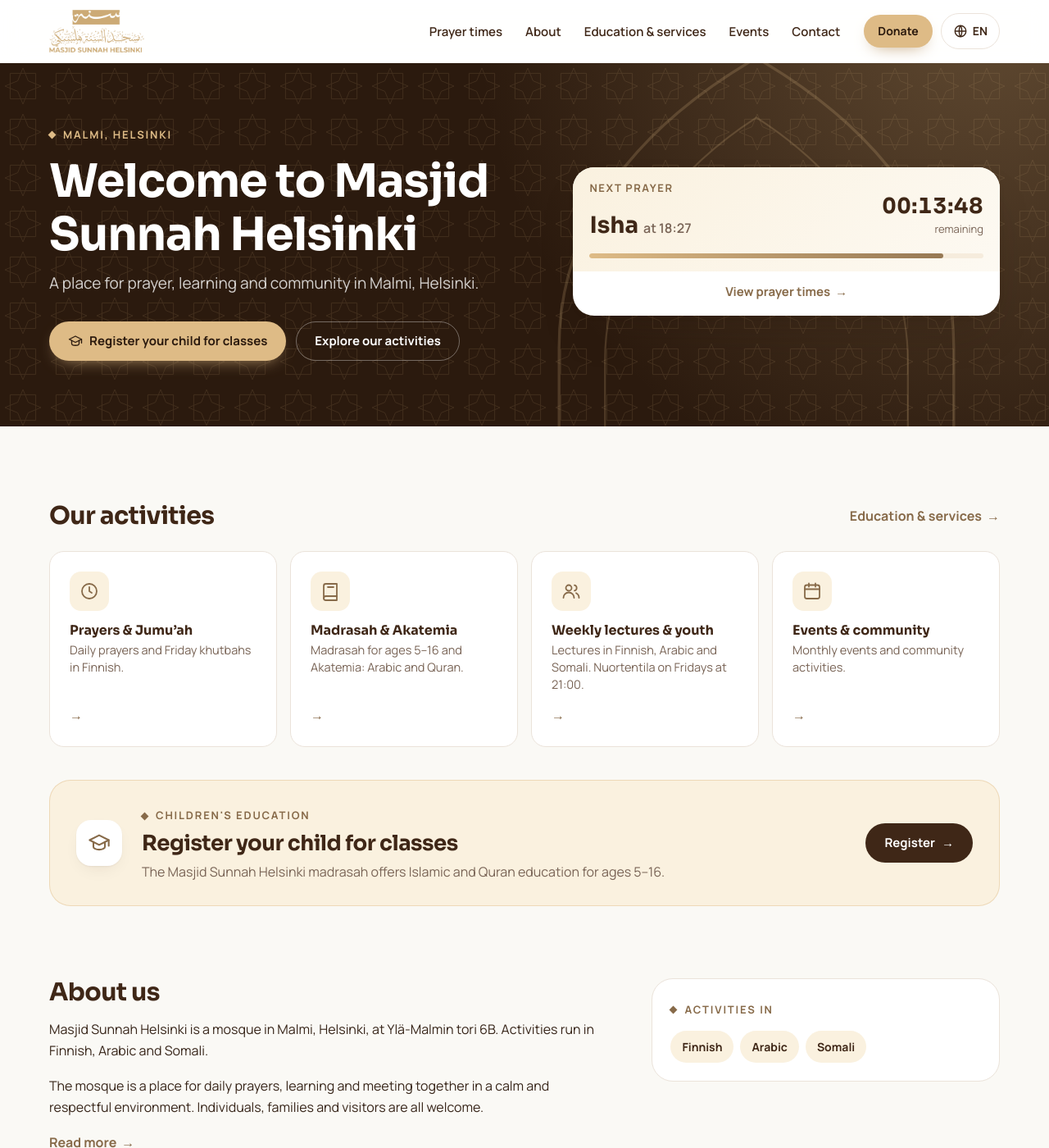
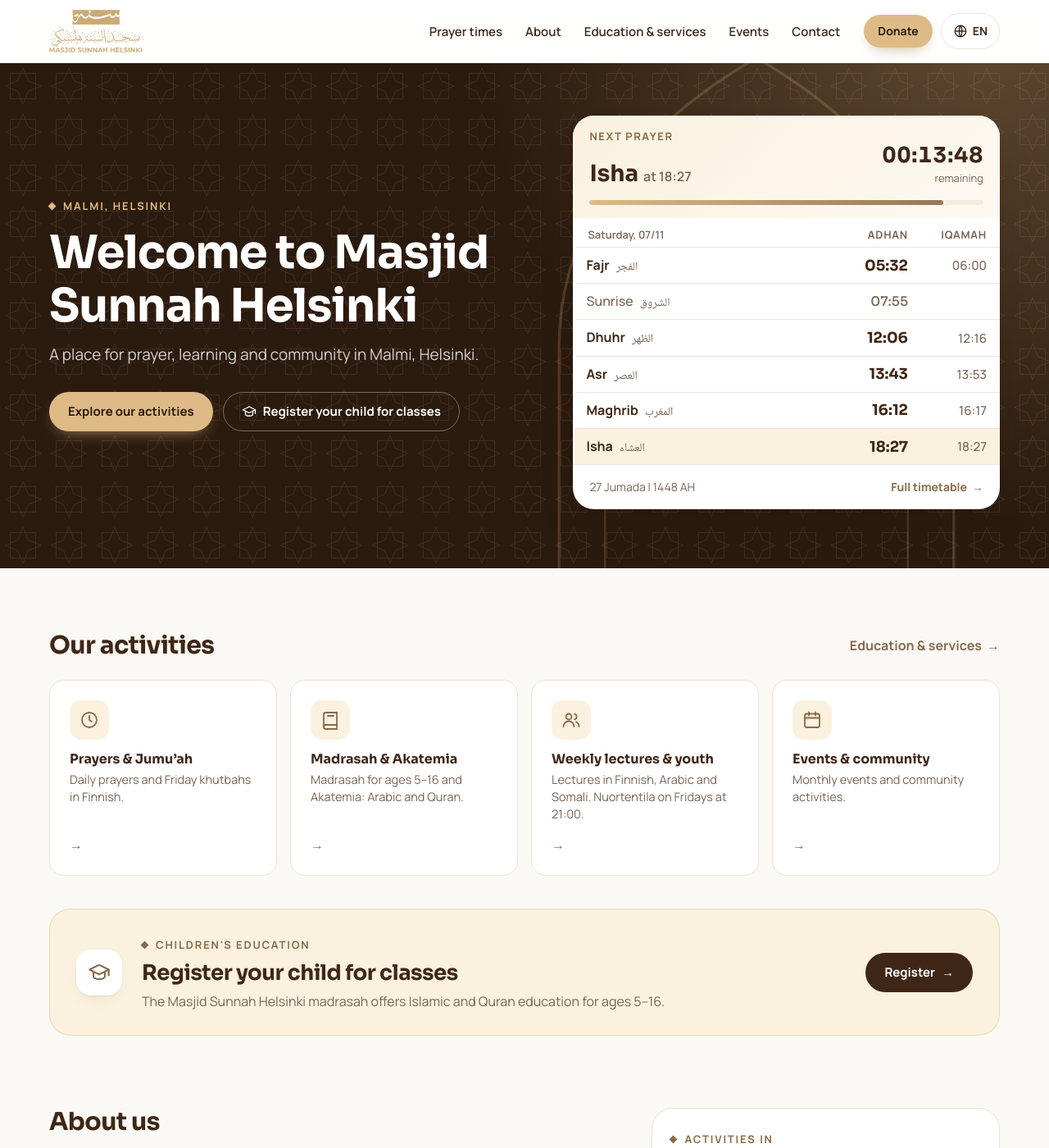
Before and after one commit to suomen-moskeijat/Masjid-sunnah, a Jekyll site: the page built from uusi-v1/index.html, in a window 1280 px wide and 1400 px high. Shown: the whole window at 82% size. Built offline with Jekyll 4.4.1, drawn with Linux system fonts in a browser that asks for light colours.

Commit message:
uusi-v1: palautettu ensimmäiseen versioon (aacfb5b)
Co-Authored-By: Claude Opus 5.5 <noreply@anthropic.com>
Claude-Session: https://claude.ai/code/session_01Fn78vEnHGTYfe1exjJd3xJ

```diff
--- a/_includes/u1/rukous.html
+++ b/_includes/u1/rukous.html
@@ -1,15 +1,14 @@
 {%- comment -%}
   Päivän rukousajat: seuraava rukous (aika, laskuri, edistyminen) ja päivän taulukko
-  (adhan + iqamah). Vaatii sivulle u/rukousdata.html:n. Parametrit: linkki (true = "Koko aikataulu"), vain_seuraava (true = ei päivän taulukkoa, vain seuraava rukous ja "Katso rukousajat")
+  (adhan + iqamah). Vaatii sivulle u/rukousdata.html:n. Parametri: linkki (true = "Koko aikataulu")
 {%- endcomment -%}
-<section class="rk{% if include.vain_seuraava %} rk--vain-seuraava{% endif %}" data-rk aria-label="{{ site.data.kaannokset.rukousajat.fi }}">
+<section class="rk" data-rk aria-label="{{ site.data.kaannokset.rukousajat.fi }}">
   <div class="rk__seuraava">
     <p class="rk__eyebrow">{% include k.html a="seuraava_rukous" %}</p>
     <p class="rk__nimi"><span data-rk-nimi>&nbsp;</span> <span class="rk__klo" data-rk-klo></span></p>
     <p class="rk__laskuri"><span class="rk__aika" data-rk-jaljella dir="ltr">--:--:--</span><small>{% include k.html a="jaljella" %}</small></p>
     <div class="rk__palkki" aria-hidden="true"><span data-rk-palkki></span></div>
   </div>
-  {% unless include.vain_seuraava %}
   <table class="rk__taulu">
     <caption class="u-nakymaton">{% include k.html a="paivan_ajat" %}</caption>
     <thead><tr><th scope="col"><span data-rk-pvm></span></th><th scope="col">{% include k.html a="adhan" %}</th><th scope="col">{% include k.html a="iqamah" %}</th></tr></thead>
@@ -17,10 +16,8 @@
       <tr><th>Fajr</th><td>–</td><td>–</td></tr><tr><th>Dhuhr</th><td>–</td><td>–</td></tr><tr><th>Asr</th><td>–</td><td>–</td></tr><tr><th>Maghrib</th><td>–</td><td>–</td></tr><tr><th>Isha</th><td>–</td><td>–</td></tr>
     </tbody>
   </table>
-  {% endunless %}
   <footer class="rk__ala">
-    {% if include.vain_seuraava %}<a class="u-linkki rk__katso" href="{{ '/uusi-v1/rukousajat/' | relative_url }}">{% include k.html a="katso_rukousajat" %} <span class="u-flip" aria-hidden="true">→</span></a>{% else %}
     <span data-rk-hijri></span>
-    {% if include.linkki %}<a class="u-linkki" href="{{ '/uusi-v1/rukousajat/' | relative_url }}">{% include k.html a="koko_aikataulu" %} <span class="u-flip" aria-hidden="true">→</span></a>{% endif %}{% endif %}
+    {% if include.linkki %}<a class="u-linkki" href="{{ '/uusi-v1/rukousajat/' | relative_url }}">{% include k.html a="koko_aikataulu" %} <span class="u-flip" aria-hidden="true">→</span></a>{% endif %}
   </footer>
 </section>
--- a/assets/css/uusi-v1.css
+++ b/assets/css/uusi-v1.css
@@ -472,23 +472,3 @@ body.on-valikko .u-pikanapit { display: none; }
 .u-pikanappi:hover { transform: scale(1.06); }
 .u-pikanappi--wa { width: 58px; height: 58px; background: #25d366; color: #fff; }
 .u-pikanappi--puh { width: 46px; height: 46px; background: var(--pinta); color: var(--paa); border: 1px solid var(--raja); }
-
-/* ---------- Etusivu: vain seuraava rukous + toimintonapit, yläosa yhtenäinen lohko ---------- */
-.u-hero { padding: 28px 0 32px; }
-.u-hero__sisalto { grid-template-areas: "teksti" "rukous" "napit"; row-gap: 22px; }
-.u-hero__teksti { grid-area: teksti; }
-.u-hero__rukous { grid-area: rukous; margin-bottom: 0; }
-.u-hero__napit { grid-area: napit; display: grid; gap: 10px; margin-top: 0; }
-.u-hero__napit .u-nappi { width: 100%; white-space: normal; text-align: center; }
-.u-osio--hero-jalkeen { padding-top: 56px !important; }
-.rk--vain-seuraava .rk__palkki { margin-top: 16px; }
-.rk--vain-seuraava .rk__ala { justify-content: center; border-top: 0; }
-.rk__katso { font-size: 15px; }
-@media (min-width: 1024px) {
-  .u-hero { padding: 72px 0 80px; }
-  .u-hero__sisalto { grid-template-areas: "teksti rukous" "napit rukous"; grid-template-columns: 1.05fr .95fr; row-gap: 30px; column-gap: 64px; align-items: center; }
-  .u-hero__teksti { align-self: end; }
-  .u-hero__napit { align-self: start; display: flex; flex-wrap: wrap; gap: 12px; }
-  .u-hero__napit .u-nappi { width: auto; }
-  .u-osio--hero-jalkeen { padding-top: 88px !important; }
-}
--- a/assets/js/uusi-v1.js
+++ b/assets/js/uusi-v1.js
@@ -197,7 +197,6 @@
         try { hijri.textContent = muotoile(nyt, { day: 'numeric', month: 'long', year: 'numeric' }, loc + '-u-ca-islamic-umalqura' + (kieli() === 'ar' ? '-nu-latn' : '')); } catch (e) { hijri.textContent = ''; }
       }
       var tbody = rk.querySelector('[data-rk-rivit]');
-      if (!tbody) return; // etusivulla vain seuraava rukous, ei taulukkoa
       tbody.textContent = '';
       RUKOUKSET.forEach(function (n) {
         var tr = document.createElement('tr');
--- a/uusi-v1/index.html
+++ b/uusi-v1/index.html
@@ -16,17 +16,13 @@ rukousajat: true
       {% if m.hero_tunniste %}<p class="u-eyebrow u-eyebrow--vaalea">{% include kt.html arvo=m.hero_tunniste %}</p>{% endif %}
       <h1>{% if m.hero_otsikko %}{% include kt.html arvo=m.hero_otsikko %}{% else %}{% include nimi.html moskeija=m %}{% endif %}</h1>
       {% if m.esittely %}<p class="u-hero__esittely">{% include kt.html arvo=m.esittely %}</p>{% endif %}
+      <div class="u-hero__napit">
+        <a class="u-nappi u-nappi--kulta" href="{{ '/uusi-v1/palvelut/' | relative_url }}">{% include k.html a="tutustu_toimintaan" %}</a>
+        {% if m.lasten_opetus.kaytossa %}<a class="u-nappi u-nappi--haamu" href="{{ '/uusi-v1/palvelut/lasten-opetus/' | relative_url }}">{% include ikoni.html nimi="hattu" koko=18 %} {% include k.html a="ilmoita_lapsesi" %}</a>{% endif %}
+      </div>
     </div>
     <div class="u-hero__rukous">
-      {% include u1/rukous.html vain_seuraava=true %}
-    </div>
-    <div class="u-hero__napit">
-      {% if m.lasten_opetus.kaytossa %}
-      <a class="u-nappi u-nappi--kulta" href="{{ '/uusi-v1/palvelut/lasten-opetus/' | relative_url }}">{% include ikoni.html nimi="hattu" koko=18 %} {% include k.html a="ilmoita_lapsesi" %}</a>
-      <a class="u-nappi u-nappi--haamu" href="{{ '/uusi-v1/palvelut/' | relative_url }}">{% include k.html a="tutustu_toimintaan" %}</a>
-      {% else %}
-      <a class="u-nappi u-nappi--kulta" href="{{ '/uusi-v1/palvelut/' | relative_url }}">{% include k.html a="tutustu_toimintaan" %}</a>
-      {% endif %}
+      {% include u1/rukous.html linkki=true %}
     </div>
   </div>
 </section>
```
